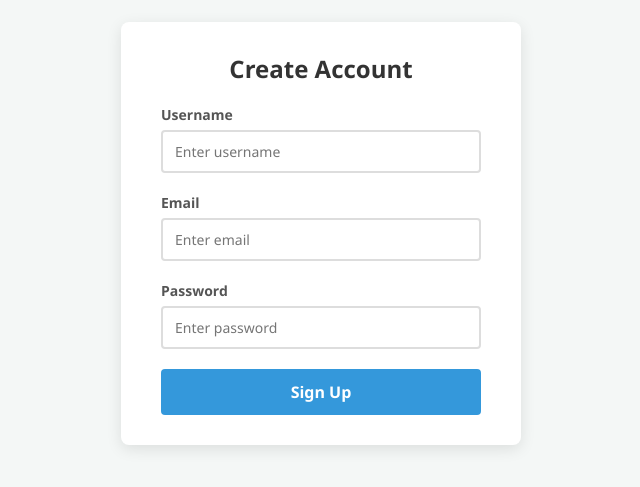
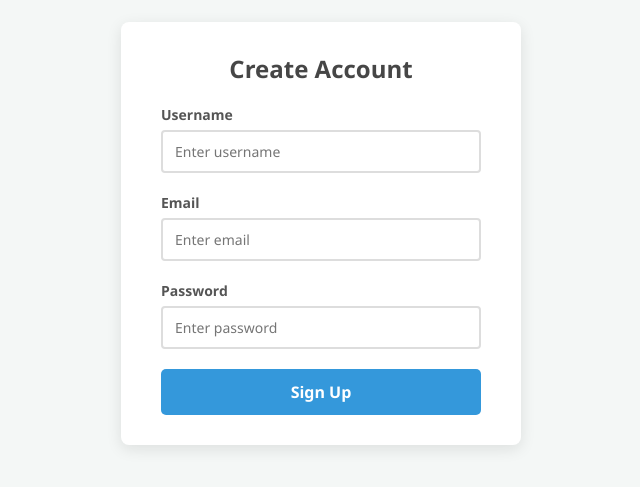
Before and after one commit to nusratjahan7/validation, a plain HTML site: page index.html in a window 1280 px wide. Shown: the part 167-654 px from the top of the page, 319-959 px from the left. Drawn offline with Linux system fonts and the light colour scheme.

Commit message:
Update project files
Co-authored-by: rnzahid-dev <zahidul.rn.dev@gmail.com>

```diff
--- a/style.css
+++ b/style.css
@@ -17,7 +17,7 @@ body {
     background-color: #fff;
     padding: 30px 40px;
     border-radius: 8px;
-    box-shadow: 0 4px 15px rgba(0, 0, 0, 0.1);
+    box-shadow: 0 4px 15px rgba(20, 20, 20, 0.1);
     width: 100%;
     max-width: 400px;
 }
@@ -25,7 +25,7 @@ body {
 h2 {
     margin-bottom: 20px;
     text-align: center;
-    color: #333;
+    color: #464646;
 }
 
 .form-control {
@@ -53,7 +53,7 @@ h2 {
 
 /* Success State */
 .form-control.success input {
-    border-color: #2ecc71;
+    border-color: #2bc069;
 }
 
 /* Error State */
@@ -80,7 +80,7 @@ button {
     background-color: #3498db;
     color: #fff;
     border: none;
-    border-radius: 4px;
+    border-radius: 5px;
     font-size: 16px;
     font-weight: bold;
     cursor: pointer;
@@ -88,5 +88,5 @@ button {
 }
 
 button:hover {
-    background-color: #2980b9;
+    background-color: #2678af;
 }
```
